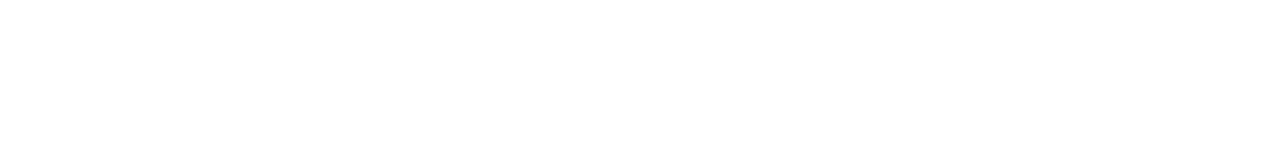
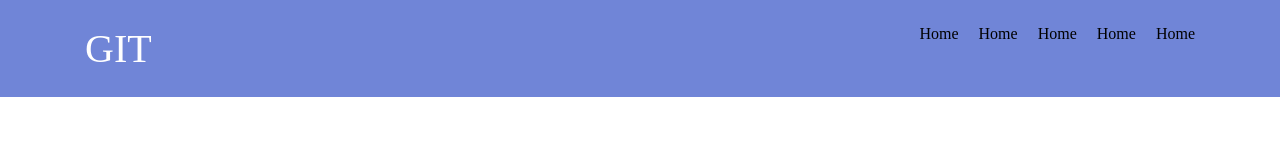
Before and after one commit to SignorAza/Aza-project, a plain HTML site: page index.html in a window 1280 px wide. Drawn offline with Linux system fonts and the light colour scheme.

Commit message:
master second save

```diff
--- a/index.html
+++ b/index.html
@@ -5,8 +5,35 @@
     <meta http-equiv="X-UA-Compatible" content="IE=edge">
     <meta name="viewport" content="width=device-width, initial-scale=1.0">
     <title>Git</title>
+    <link rel="stylesheet" href="style/font.css">
+    <link rel="stylesheet" href="style/style.css">
 </head>
 <body>
-
+    <header class="header">
+        <nav class="header__nav">
+            <div class="container">
+                <div class="header__nav-container">
+                    <a href="#" class="logo">Git</a>
+                    <ul class="header__nav-list">
+                        <li>
+                            <header__nav-link href="#">Home</header__nav-link>
+                        </li>
+                        <li>
+                            <header__nav-link href="#">Home</header__nav-link>
+                        </li>
+                        <li>
+                            <header__nav-link href="#">Home</header__nav-link>
+                        </li>
+                        <li>
+                            <header__nav-link href="#">Home</header__nav-link>
+                        </li>
+                        <li>
+                            <header__nav-link href="#">Home</header__nav-link>
+                        </li>
+                    </ul>
+                </div>
+            </div>
+        </nav>
+    </header>
 </body>
 </html>
--- /dev/null
+++ b/style/style.css
@@ -0,0 +1,47 @@
+*{
+    margin: 0;
+    padding: 0;
+    box-sizing: border-box;
+}
+
+a{
+    text-decoration: none;
+}
+
+ul{
+    list-style: none;
+}
+
+.container{
+    width: 100%;
+    max-width: 1140px;
+    margin: 0 auto;
+    padding: 0 15px;
+}
+
+.header__nav-container{
+    display: flex;
+    justify-content: space-between;
+}
+
+.header__nav{
+    padding: 25px 0;
+    background: rgba(17, 52, 188, 0.599);
+}
+
+.header__nav-list{
+    display: flex;
+    gap: 20px;
+}
+
+.logo{
+    font-size: 40px;
+    text-transform: uppercase;
+    color: white;
+}
+
+.header__nav-link{
+    font-size: 30px;
+    color: rgb(74, 1, 1);
+    font-weight: 700;
+}
```
Also changed, not shown: style/font.css (added).
